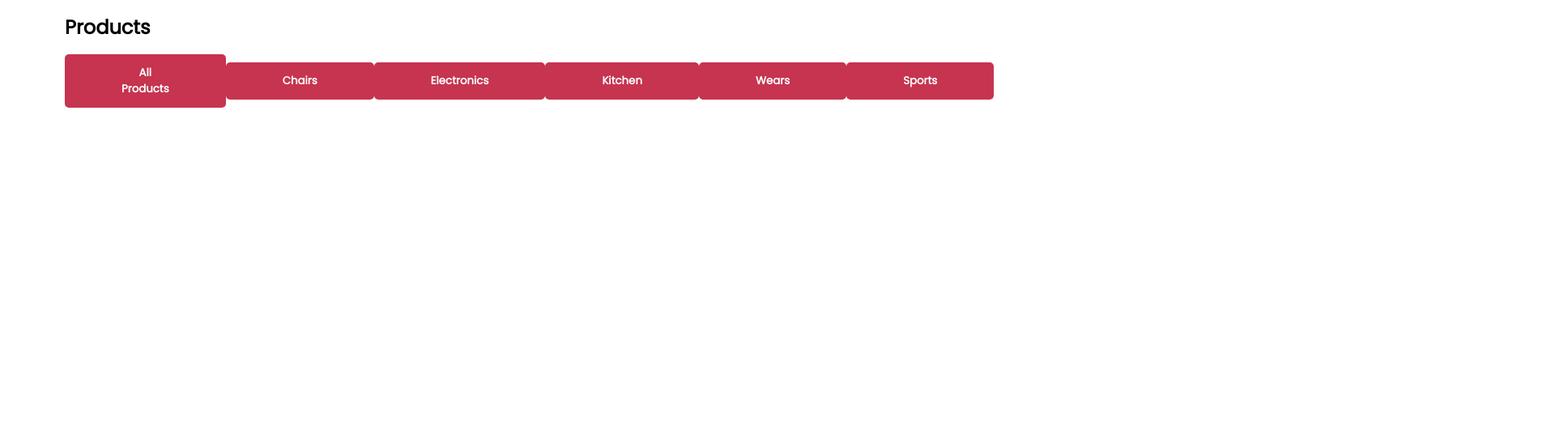
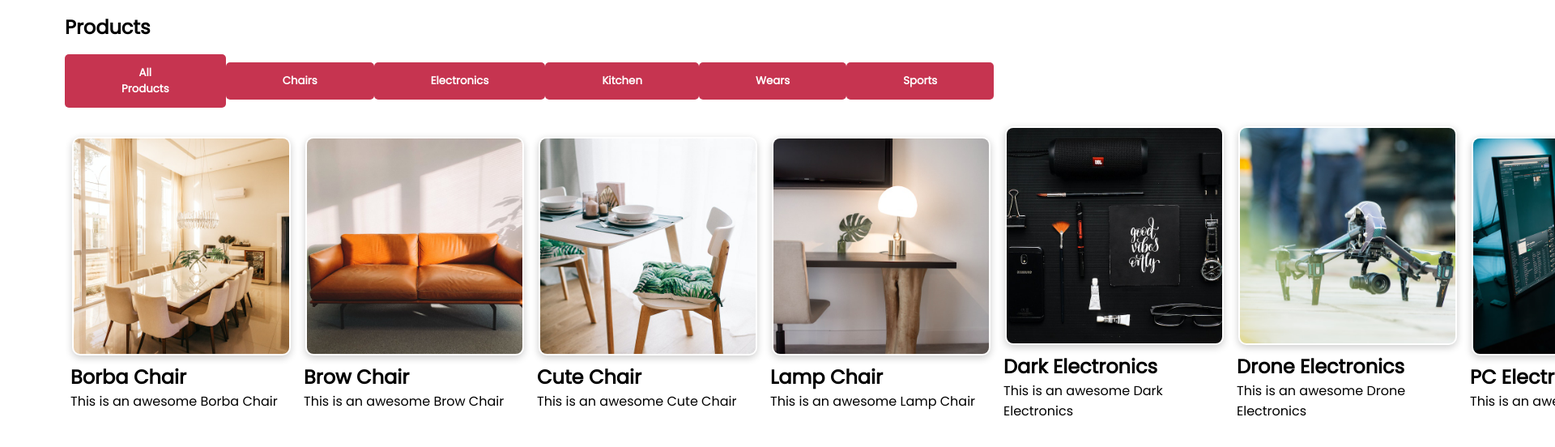
Before and after one commit to tuhamworld/ecom-cat, a plain HTML site: page index.html in a window 1280 px wide. Both pictures are taken after a click on the button "All Products". Shown: the top 552 px of the page at 81% size, 1920 px wide, since content can reach past the window. Drawn offline with Linux system fonts and the light colour scheme.

Commit message:
Showing all Products function

```diff
--- a/index.html
+++ b/index.html
@@ -15,7 +15,7 @@
 
     <div class="btn-category container">
 
-        <button onclick="allCategory()" class="btn">All Products</button>
+        <button onclick="showProducts('all')" class="btn">All Products</button>
 
         <button onclick="showProducts('chairProducts')" class="btn">Chairs</button>
         <button onclick="showProducts('electronicProducts')" class="btn">Electronics</button>
--- a/js/script.js
+++ b/js/script.js
@@ -41,8 +41,42 @@ function showProducts(category) {
 
     };
 
+
+    // Getting Product Section ID and displaying it blank
+
     const productSection = document.querySelector('.product-section');
     productSection.innerHTML = '';
+
+
+    // Displaying all Products
+
+    if (category === 'all') {
+        for (const category in products) {
+            const productList = products[category];
+            productList.forEach(product => {
+                const img = document.createElement('img');
+                const h2 = document.createElement('h2');
+                const para = document.createElement('p');
+                const div = document.createElement('div');
+
+                img.src = product.image;
+                img.alt = product.name;
+                h2.innerText = product.name;
+                para.innerText = product.description;
+                div.appendChild(img);
+                div.appendChild(h2);
+                div.appendChild(para);
+
+                div.classList.add('single-product');
+                img.classList.add('card');
+
+                productSection.appendChild(div);
+
+            })
+        }
+    } else {
+
+
 
         const selectedProducts = products[category];
         selectedProducts.forEach(product => {
@@ -66,3 +100,4 @@ function showProducts(category) {
         });
 
     }
+}
```
Lines whose indentation alone changed are shown as unchanged.
